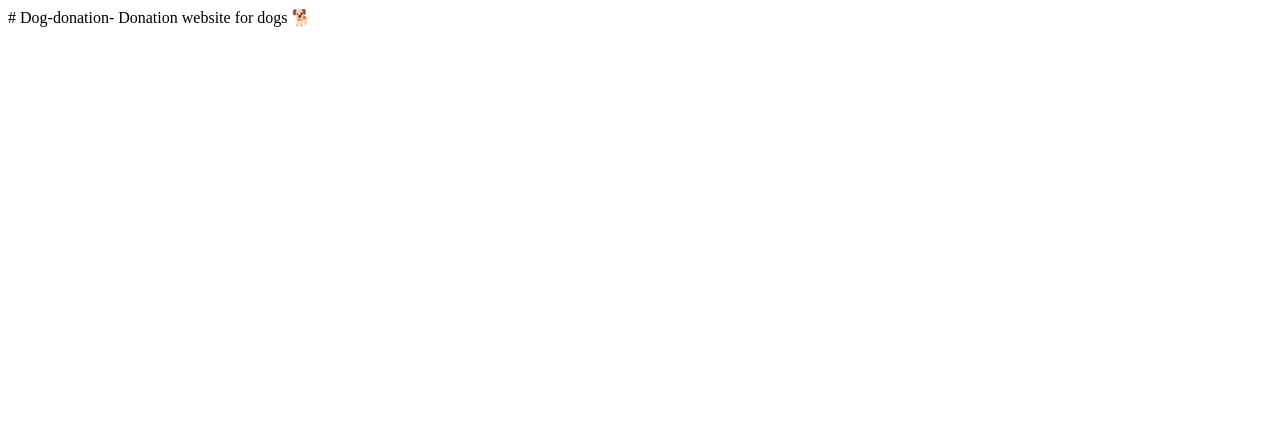
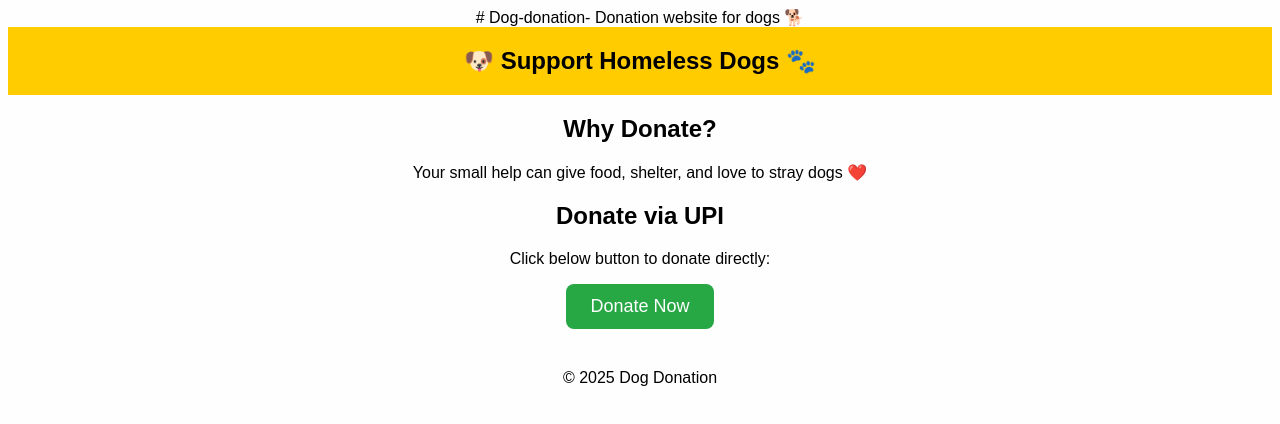
Before and after one commit to bhqiraju241-cmd/Dog-donation-, a plain HTML site: page Index.html in a window 1280 px wide. Drawn offline with Linux system fonts and the light colour scheme.

Commit message:
Update Index.html

```diff
--- a/Index.html
+++ b/Index.html
@@ -1,2 +1,35 @@
 # Dog-donation-
 Donation website for dogs 🐕
+<!DOCTYPE html>
+<html lang="en">
+<head>
+  <meta charset="UTF-8">
+  <meta name="viewport" content="width=device-width, initial-scale=1.0">
+  <title>Dog Donation</title>
+  <style>
+    body { font-family: Arial, sans-serif; text-align: center; background: #fefefe; }
+    header { background: #ffcc00; padding: 20px; font-size: 24px; font-weight: bold; }
+    section { margin: 20px; }
+    .donate-btn { background: #28a745; color: white; padding: 12px 24px; border: none; border-radius: 8px; font-size: 18px; cursor: pointer; }
+    .donate-btn:hover { background: #218838; }
+  </style>
+</head>
+<body>
+  <header>🐶 Support Homeless Dogs 🐾</header>
+
+  <section>
+    <h2>Why Donate?</h2>
+    <p>Your small help can give food, shelter, and love to stray dogs ❤️</p>
+  </section>
+
+  <section>
+    <h2>Donate via UPI</h2>
+    <p>Click below button to donate directly:</p>
+    <button class="donate-btn" onclick="window.location.href='upi://pay?pa=YOUR-UPI-ID&pn=DogDonation&cu=INR'">
+      Donate Now
+    </button>
+  </section>
+
+  <footer style="margin-top:40px;">© 2025 Dog Donation</footer>
+</body>
+</html>
```
